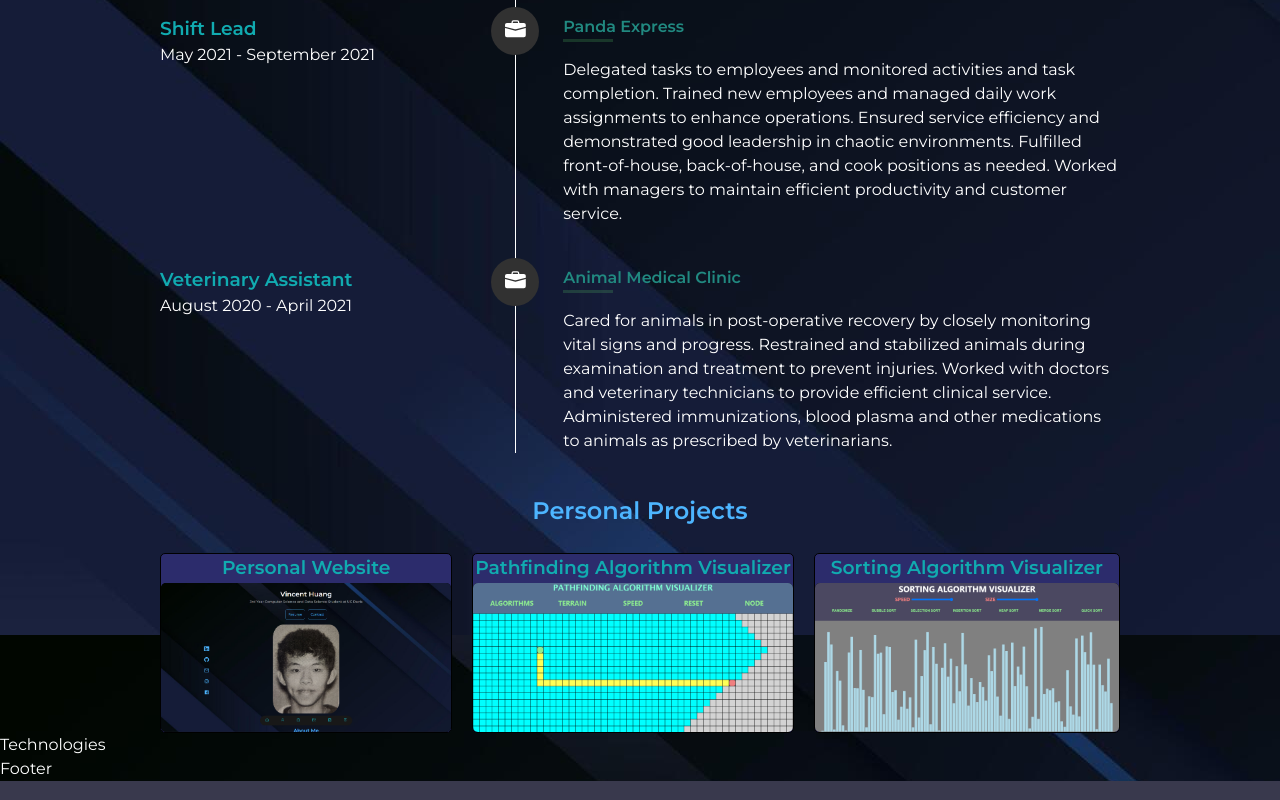
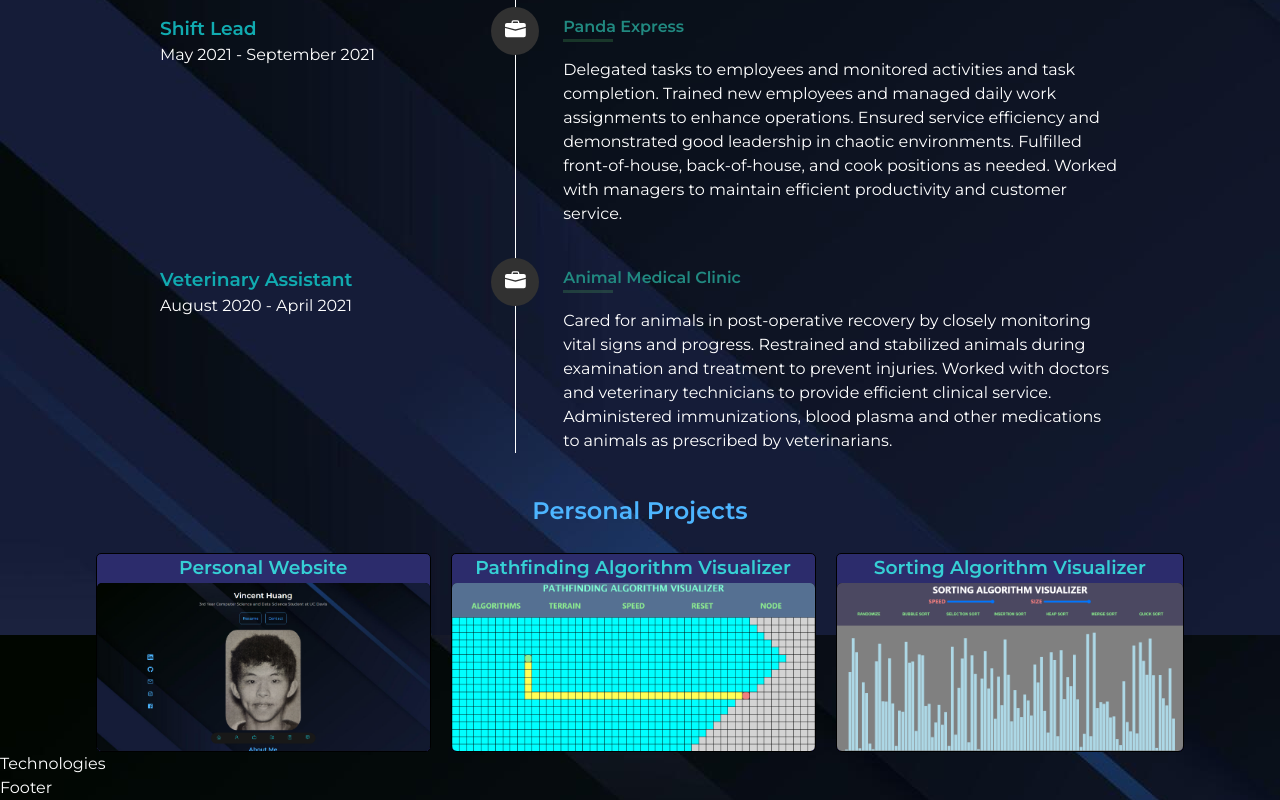
Before and after one commit to vhcent/Personal-Website, a React (Create React App) app: page / in a window 1280 px wide. Shown: the part 1525-2325 px from the top of the page. Built offline with nearby package versions, Linux system fonts and the light colour scheme.

Commit message:
Media screen Projects change

```diff
--- a/src/components/experience/experience.css
+++ b/src/components/experience/experience.css
@@ -34,7 +34,7 @@
     width: 35%;
 }
 
-h3 {
+.timeline-header h3 {
     color: #11abb0;
 }
 
--- a/src/components/projects/Projects.jsx
+++ b/src/components/projects/Projects.jsx
@@ -6,32 +6,43 @@ import { FaGithub } from "react-icons/fa";
 
 const Projects = () => {
     return (
-        <section className="container projects-container" id="projects">
+        <section className="projects-container" id="projects">
             <h2>Personal Projects</h2>
             <ul className="projects-list">
                 {ProjectsData.map((val, key) => {
                     return (
                         <li key={key} className="project-block">
                             <h3>{val.title}</h3>
-                            <a
-                                href={val.link}
-                                target="_blank"
-                                rel="noreferrer"
-                                className="project-link"
-                            >
+                            <div className="project-link">
                                 <img
                                     src={val.icon}
                                     className="projects-picture"
                                     alt="projects-portrait"
                                 />
                                 <div className="overlay">
-                                    <p>{val.description}</p>
-                                    <div>
-                                        <MdOutlineOpenInNew />
-                                        <FaGithub />
+                                    <p className="project-description">
+                                        {val.description}
+                                    </p>
+                                    <div className="overlay-icons">
+                                        <a
+                                            href={val.link}
+                                            target="_blank"
+                                            rel="noreferrer"
+                                            className="overlay-icon"
+                                        >
+                                            <MdOutlineOpenInNew size={20} />
+                                        </a>
+                                        <a
+                                            href={val.github}
+                                            target="_blank"
+                                            rel="noreferrer"
+                                            className="overlay-icons"
+                                        >
+                                            <FaGithub size={20} />
+                                        </a>
                                     </div>
                                 </div>
-                            </a>
+                            </div>
                         </li>
                     );
                 })}
--- a/src/components/projects/projects.css
+++ b/src/components/projects/projects.css
@@ -1,11 +1,13 @@
 .projects-container {
     padding-top: 2.5rem;
+    width: 85%;
+    margin: 0 auto;
 }
 
 .projects-container ul {
     margin-top: 1.5rem;
     display: grid;
-    grid-gap: 2%;
+    grid-gap: 20px;
     grid-template-columns: auto auto auto;
 }
 
@@ -17,8 +19,12 @@
     border: 1px solid black;
     border-radius: 5px;
     gap: 0.1rem;
-    /* overflow: hidden; */
 }
+
+.project-block h3 {
+    color: #36d0d5;
+}
+
 .project-link {
     width: 100%;
     height: 100%;
@@ -31,25 +37,51 @@
     border-radius: 5px;
     width: 100%;
     height: 100%;
-    /* background-color: black; */
+    position: relative;
 }
 
 .overlay {
     display: none;
+}
+
+.project-link:hover .projects-picture {
+    opacity: 0.5;
+}
+
+.projects-picture:hover + .overlay,
+.overlay:hover {
+    display: flex;
+    flex-direction: column;
+    justify-content: space-between;
     position: absolute;
     left: 0;
     top: 0;
     width: 100%;
     height: 100%;
-    z-index: 10;
 }
 
-.projects-picture:hover {
-    opacity: 0.5;
+.project-description {
+    padding-top: 3%;
 }
 
-.projects-picture:hover + .overlay {
-    display: block;
-    z-index: 10;
-    pointer-events: none;
+.overlay-icons {
+    display: flex;
+    flex-direction: row;
+    justify-content: space-around;
+    padding-bottom: 3%;
 }
+
+@media screen and (max-width: 1200px) {
+    .project-block h3 {
+        font-size: 1rem;
+    }
+}
+
+@media screen and (max-width: 1000px) {
+    .projects-container ul {
+        /* margin-top: 1.5rem;
+        display: grid;*/
+        grid-gap: 20px;
+        grid-template-columns: auto auto;
+    }
+}
```
